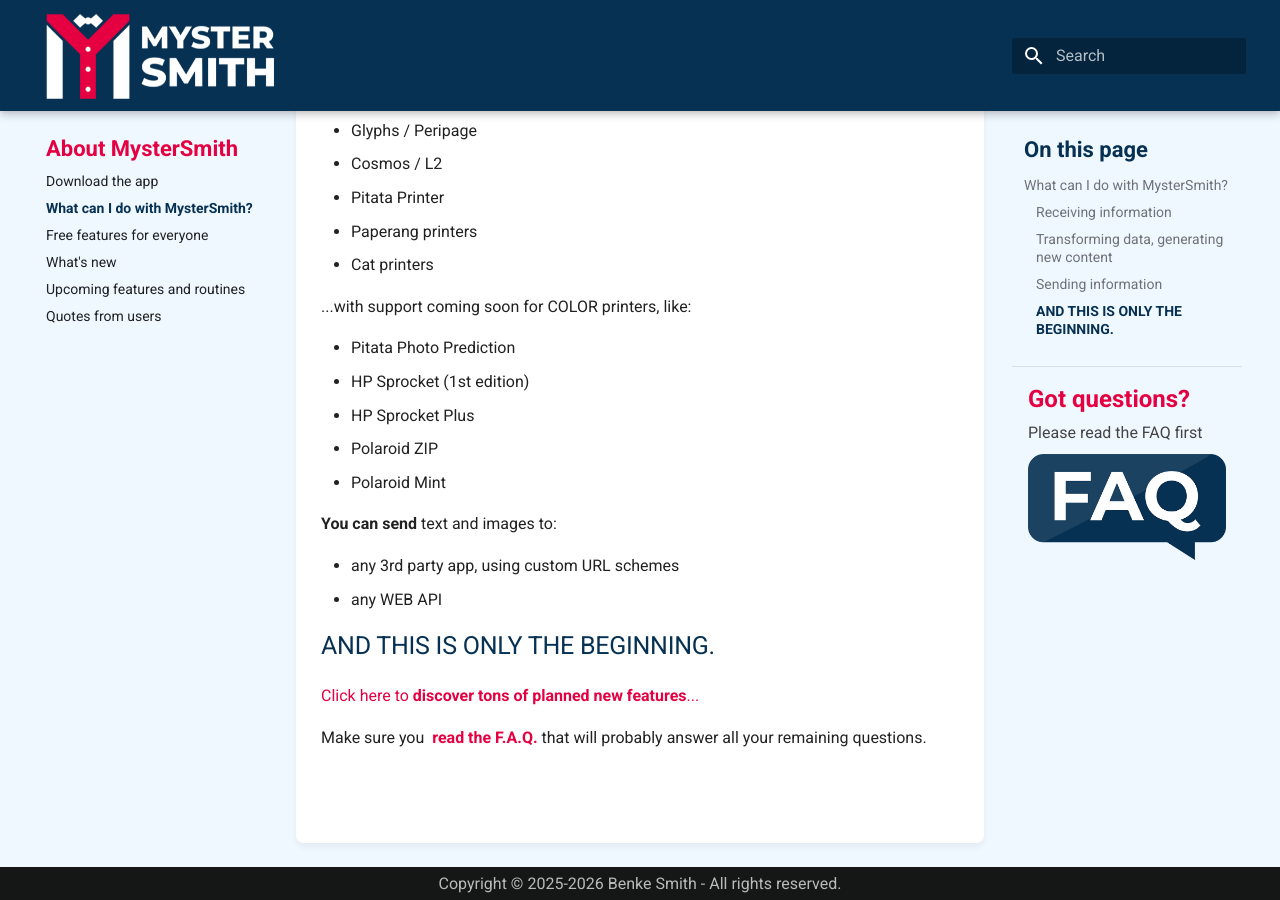
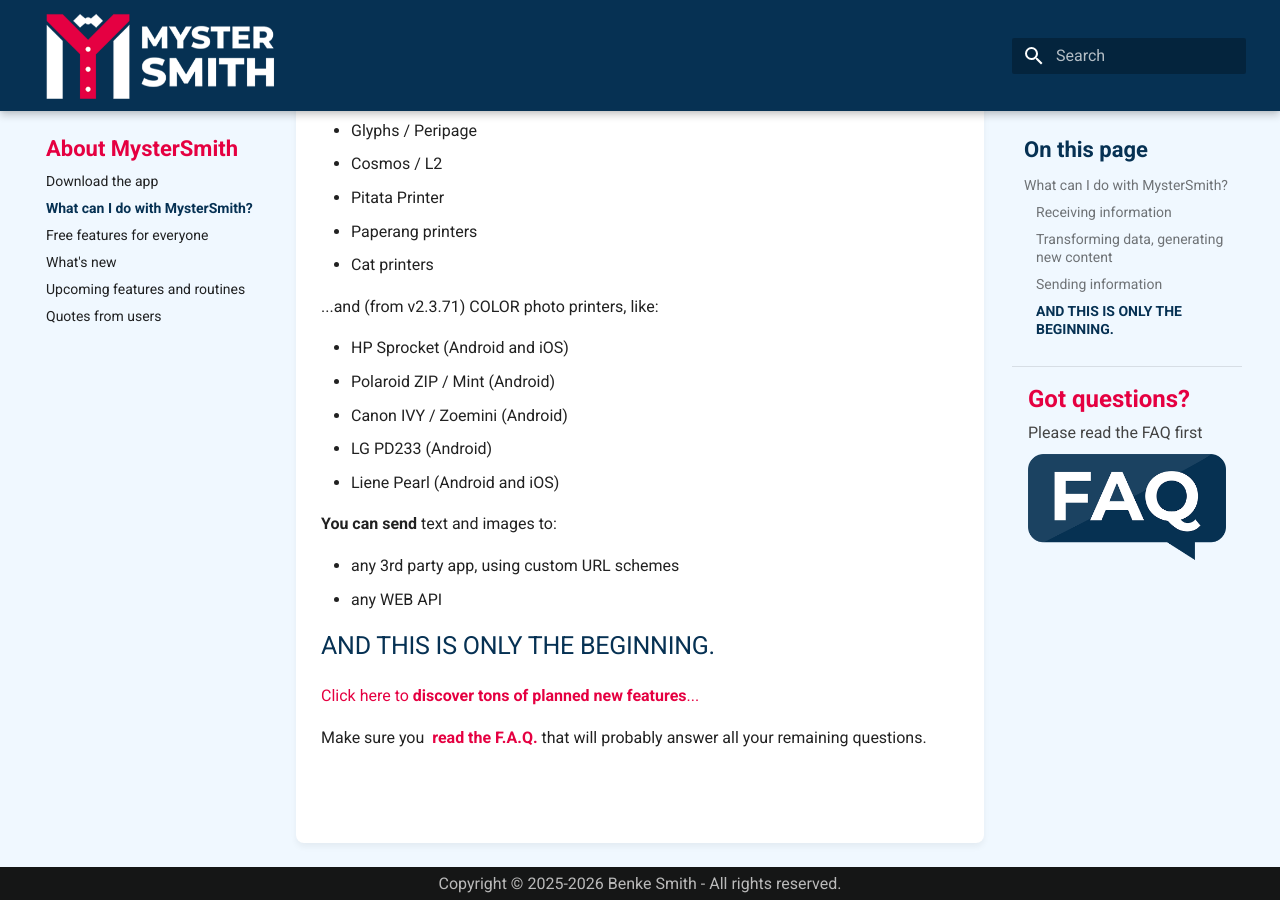
Before and after one commit to ragcsalo/mystersmith-docs, an MkDocs documentation site: the page built from docs/about-mystersmith/explore.md, in a window 1280 px wide and 900 px high, scrolled down 3821 px. Built offline with MkDocs 1.6.1 and Material for MkDocs 9.7.7, drawn with Linux system fonts in a browser that asks for light colours.

Commit message:
Explore: the color photo printers that work now (from v2.3.71)
Co-Authored-By: Claude Opus 5.5 <noreply@anthropic.com>

```diff
--- a/docs/about-mystersmith/explore.md
+++ b/docs/about-mystersmith/explore.md
@@ -138,13 +138,13 @@ Finally, when you have a text or image prepared, you can send it to various devi
 * Cat printers
 
 
-...with support coming soon for COLOR printers, like:
+...and (from v2.3.71) COLOR photo printers, like:
 
-* Pitata Photo Prediction
-* HP Sprocket (1st edition)
-* HP Sprocket Plus
-* Polaroid ZIP
-* Polaroid Mint
+* HP Sprocket (Android and iOS)
+* Polaroid ZIP / Mint (Android)
+* Canon IVY / Zoemini (Android)
+* LG PD233 (Android)
+* Liene Pearl (Android and iOS)
 
  **You can send** text and images to:
 
```
